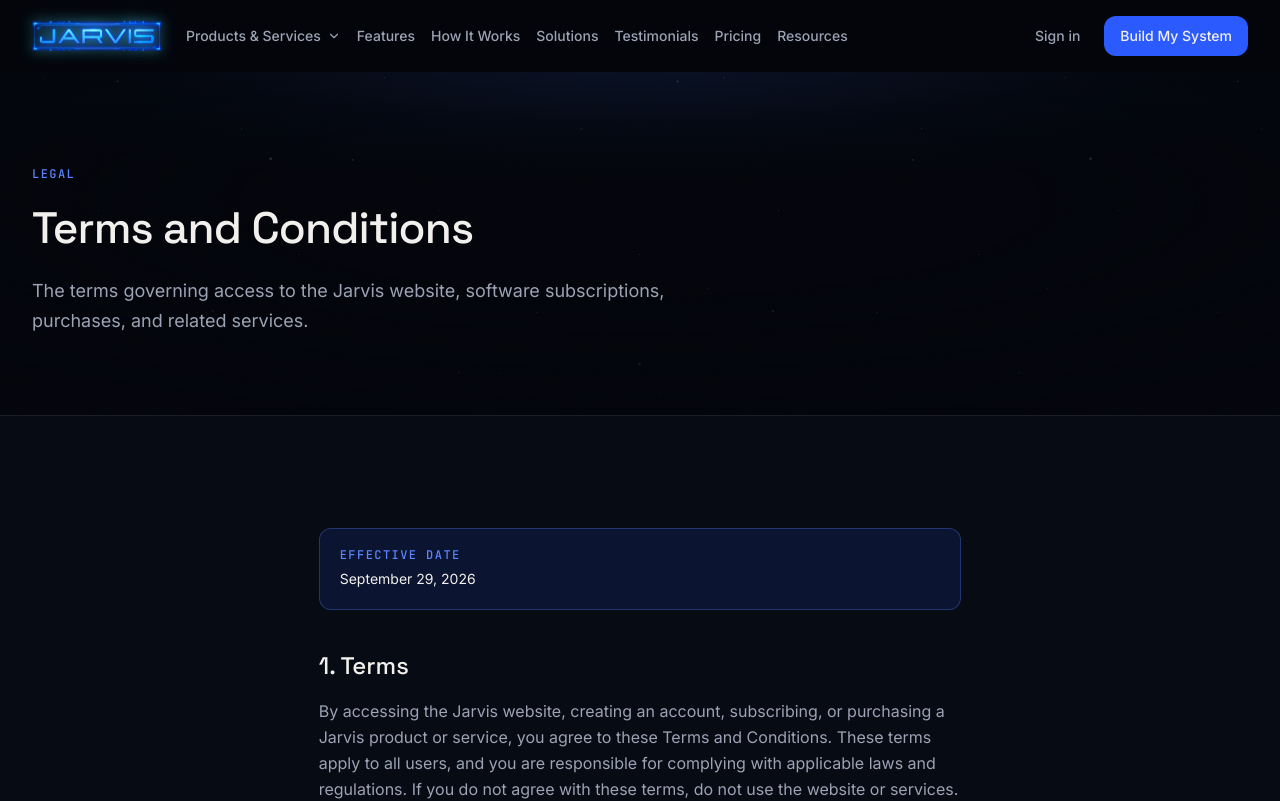
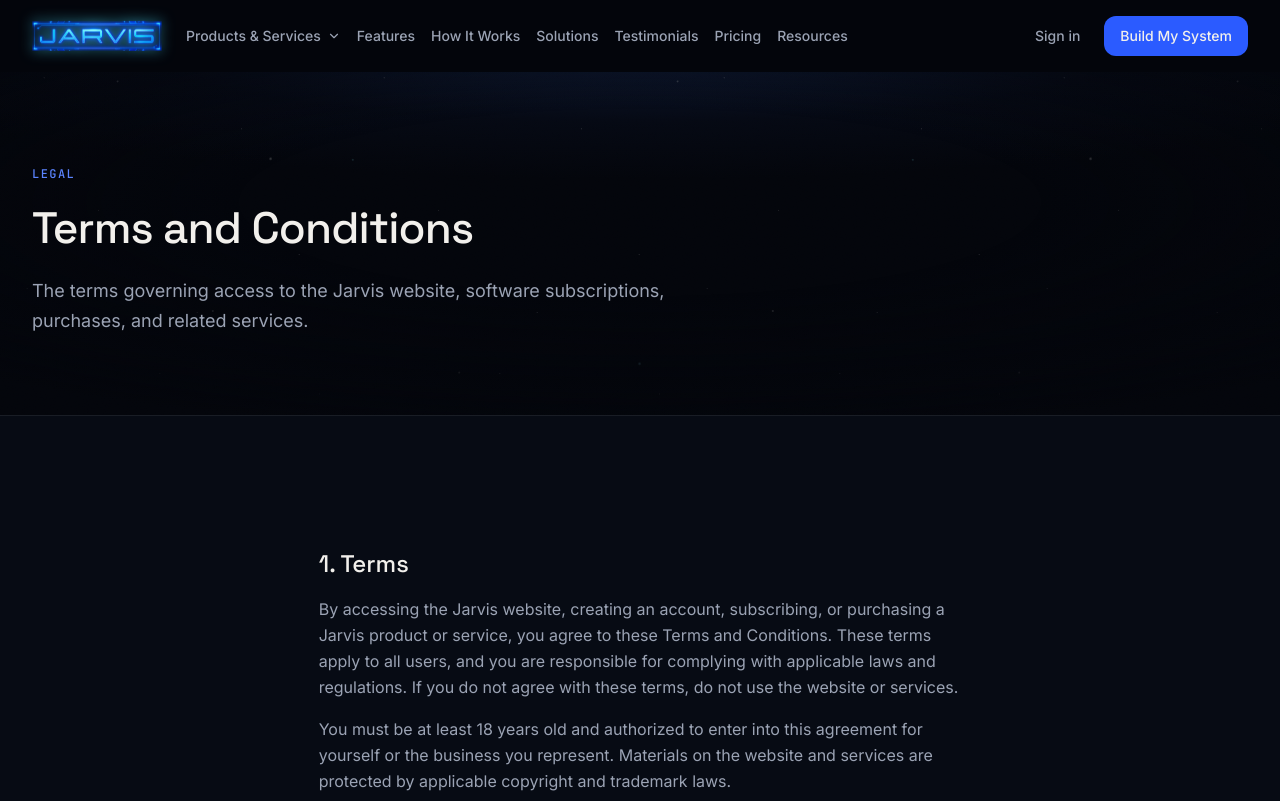
Before and after one commit to alexxsheoo/jarvis-new, a Next.js app: page /terms in a window 1280 px wide. Shown: the top 801 px of the page. Built offline with nearby package versions, Linux system fonts and the light colour scheme.

Commit message:
Remove effective dates from legal pages

```diff
--- a/src/components/layout/legal-page.tsx
+++ b/src/components/layout/legal-page.tsx
@@ -12,16 +12,6 @@
       title={document.title}
       description={document.description}
     >
-      <aside
-        aria-label="Policy effective date"
-        className="rounded-md border border-cobalt-400/30 bg-cobalt-glow p-5"
-      >
-        <p className="font-mono text-eyebrow text-cobalt-400 uppercase">
-          Effective date
-        </p>
-        <p className="mt-2 text-sm text-paper">{document.effectiveDate}</p>
-      </aside>
-
       {document.sections.map((section, index) => (
         <section
           key={section.id}
--- a/src/content/legal.ts
+++ b/src/content/legal.ts
@@ -8,7 +8,6 @@
 export type LegalDocument = {
   title: string;
   description: string;
-  effectiveDate: string;
   sections: LegalSection[];
 };
 
@@ -16,7 +15,6 @@
   title: "Privacy Policy",
   description:
     "How Jarvis collects, uses, protects, and shares information provided through our website and services.",
-  effectiveDate: "September 29, 2026",
   sections: [
     {
       id: "privacy",
@@ -80,7 +78,7 @@
       title: "Acceptance and updates",
       paragraphs: [
         "Your continued use of the website or services is regarded as acceptance of this Privacy Policy. If you do not agree with this policy, do not use the website or services.",
-        "We may update this policy as our services or legal requirements change. The revised policy will be posted here with a new effective date. If you have questions about how we handle personal information, contact Jarvis through the contact options provided on the website or inside your account.",
+        "We may update this policy as our services or legal requirements change. The revised policy will be posted here. If you have questions about how we handle personal information, contact Jarvis through the contact options provided on the website or inside your account.",
       ],
     },
   ],
@@ -90,7 +88,6 @@
   title: "Terms and Conditions",
   description:
     "The terms governing access to the Jarvis website, software subscriptions, purchases, and related services.",
-  effectiveDate: "September 29, 2026",
   sections: [
     {
       id: "terms",
@@ -185,7 +182,7 @@
       id: "modifications",
       title: "Changes to these terms",
       paragraphs: [
-        "Jarvis may revise these Terms and Conditions by posting an updated version on the website. The updated terms apply from the effective date shown, subject to any notice or consent required by law. Continued use after the updated terms take effect constitutes acceptance of the revised terms.",
+        "Jarvis may revise these Terms and Conditions by posting an updated version on the website. Any revised terms are subject to applicable notice or consent requirements. Continued use after the updated terms take effect constitutes acceptance of the revised terms.",
       ],
     },
     {
```
